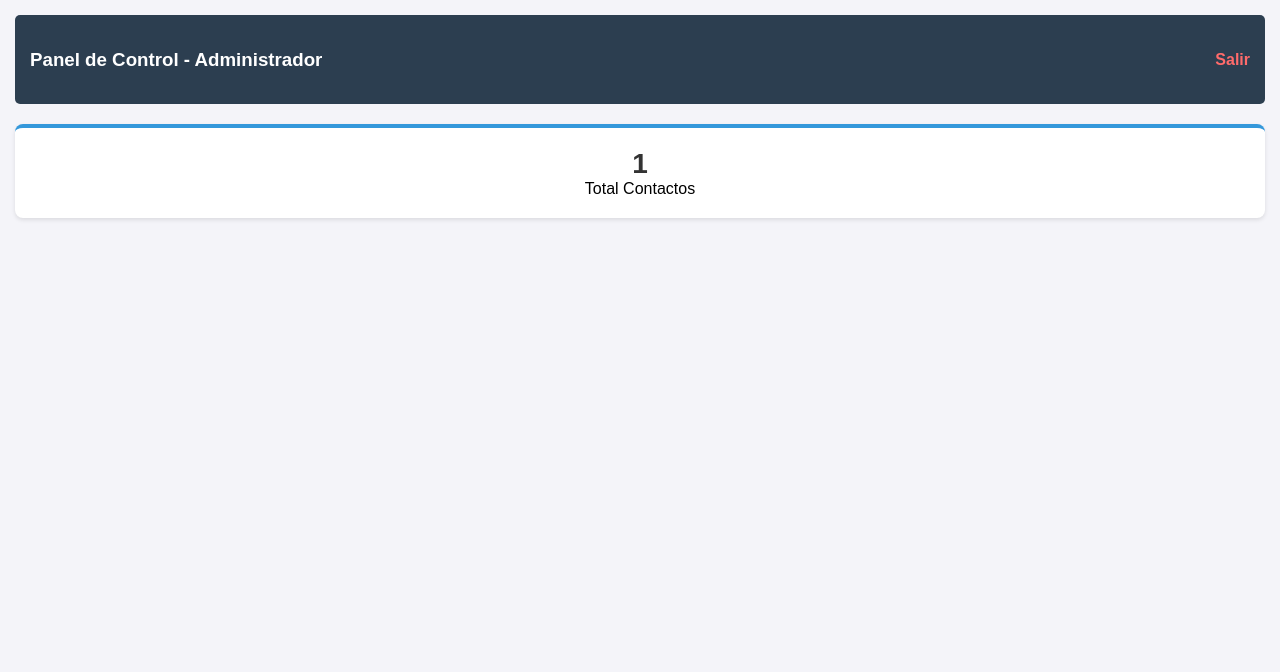
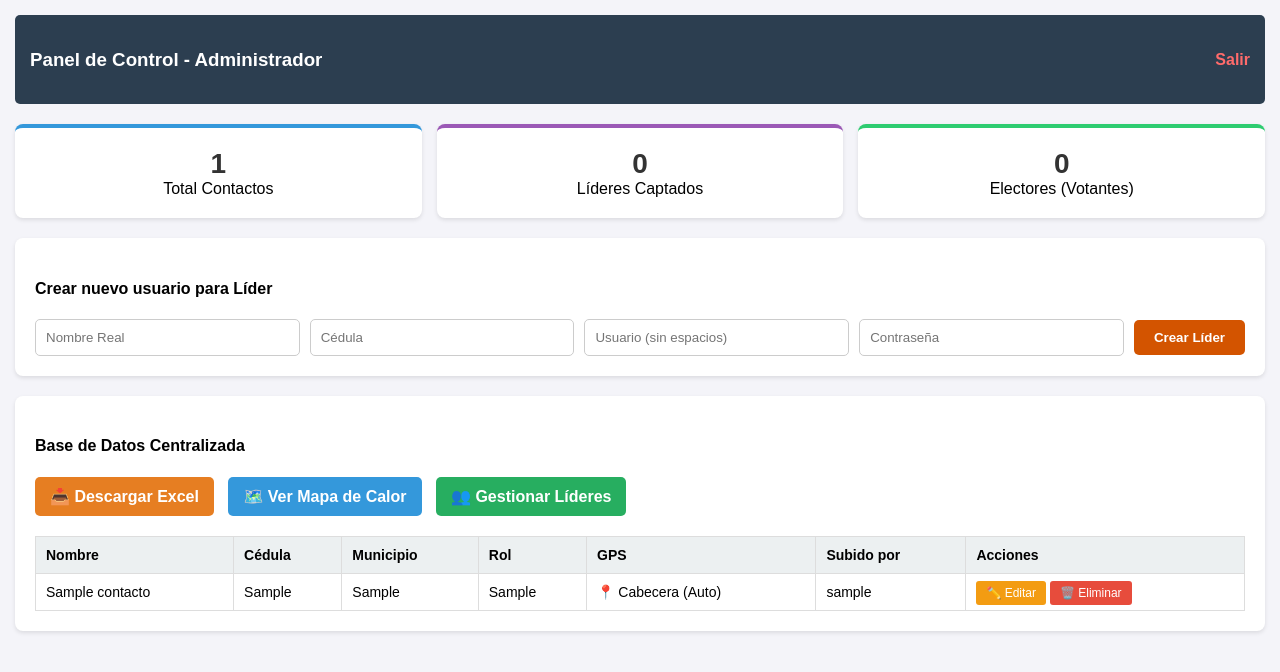
Before and after one commit to crm-campana-narino/Nari-o-Vital, a Flask app: page / in a window 1280 px wide. Shown: the top 672 px of the page. Run offline with Flask 3, Linux system fonts and the light colour scheme; a user stored in the database is signed in; tables that the repository leaves empty hold one stand-in row (values such as "Sample post").

Commit message:
Add user creation form and update dashboard KPIs

```diff
--- a/templates/admin_dashboard.html
+++ b/templates/admin_dashboard.html
@@ -44,4 +44,68 @@
             <div class="kpi-number">{{ total }}</div>
             <div>Total Contactos</div>
         </div>
-        <div class="kpi-card lideres
+        <div class="kpi-card lideres">
+            <div class="kpi-number">{{ lideres }}</div>
+            <div>Líderes Captados</div>
+        </div>
+        <div class="kpi-card electores">
+            <div class="kpi-number">{{ electores }}</div>
+            <div>Electores (Votantes)</div>
+        </div>
+    </div>
+
+    <div class="card">
+        <h4>Crear nuevo usuario para Líder</h4>
+        <form class="form-crear-lider" method="POST" action="{{ url_for('crear_lider') }}">
+            <input type="text" name="nombre_completo" placeholder="Nombre Real" required>
+            <input type="text" name="cedula" placeholder="Cédula" required>
+            <input type="text" name="nuevo_usuario" placeholder="Usuario (sin espacios)" required>
+            <input type="text" name="nueva_clave" placeholder="Contraseña" required>
+            <button type="submit">Crear Líder</button>
+        </form>
+    </div>
+
+    <div class="card">
+        <h4>Base de Datos Centralizada</h4>
+        <a href="{{ url_for('exportar') }}" class="btn-export">📥 Descargar Excel</a>
+        <a href="{{ url_for('mapa') }}" class="btn-mapa">🗺️ Ver Mapa de Calor</a>
+        <a href="{{ url_for('gestion_lideres') }}" class="btn-lideres">👥 Gestionar Líderes</a>
+
+        <table>
+            <tr>
+                <th>Nombre</th>
+                <th>Cédula</th>
+                <th>Municipio</th>
+                <th>Rol</th>
+                <th>GPS</th>
+                <th>Subido por</th>
+                <th>Acciones</th>
+            </tr>
+            {% for c in contactos %}
+            <tr>
+                <td>{{ c.nombre }}</td>
+                <td>{{ c.cedula }}</td>
+                <td>{{ c.municipio }}</td>
+                <td>{{ c.tipo }}</td>
+                <td>
+                    {% if c.latitud %}
+                        {% if c.gps_automatico %}
+                            📍 Cabecera (Auto)
+                        {% else %}
+                            ✅ Real
+                        {% endif %}
+                    {% else %}
+                        ❌ No
+                    {% endif %}
+                </td>
+                <td>{{ c.creador.username if c.creador else 'Admin' }}</td>
+                <td style="white-space: nowrap;">
+                    <a href="{{ url_for('editar_contacto', id=c.id) }}" style="background-color: #f39c12; color: white; padding: 5px 10px; text-decoration: none; border-radius: 3px; font-size: 12px;">✏️ Editar</a>
+                    <a href="{{ url_for('eliminar_contacto', id=c.id) }}" onclick="return confirm('¿Estás seguro?');" style="background-color: #e74c3c; color: white; padding: 5px 10px; text-decoration: none; border-radius: 3px; font-size: 12px;">🗑️ Eliminar</a>
+                </td>
+            </tr>
+            {% endfor %}
+        </table>
+    </div>
+</body>
+</html>
```
